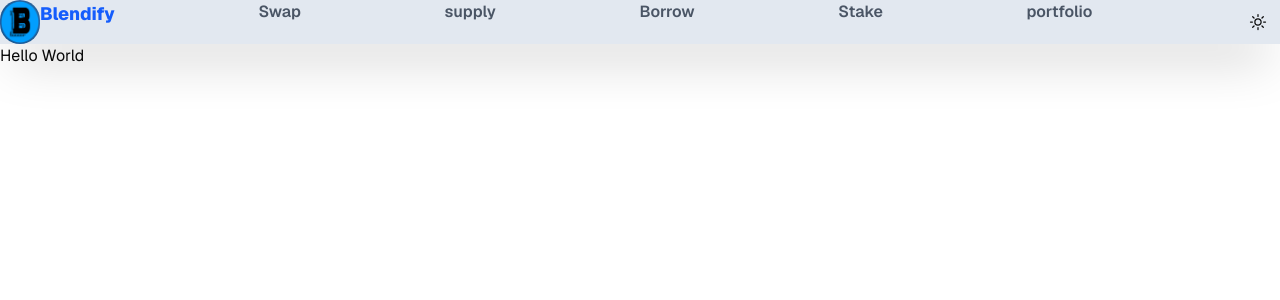
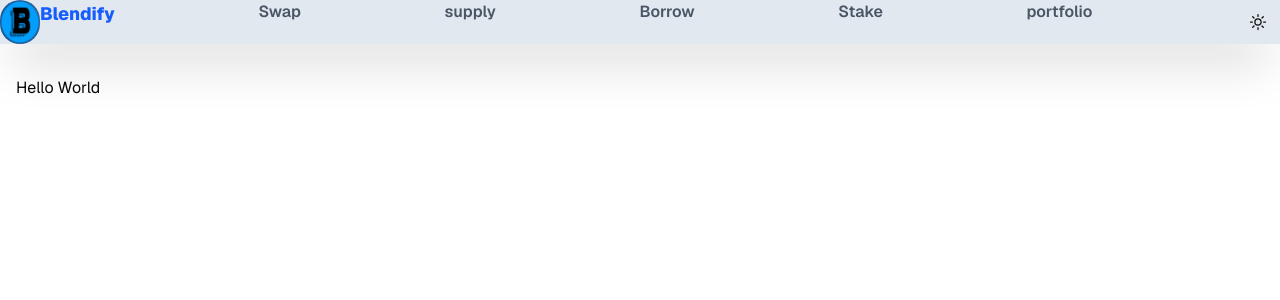
Before and after one commit to KodeckJames/Blendifi, a Next.js app: page / in a window 1280 px wide. Shown: the top 300 px of the page. Built offline with nearby package versions, Linux system fonts and the light colour scheme.

Commit message:
Refactor ThemeProvider import and update layout structure for improved theme management

```diff
--- a/src/app/layout.tsx
+++ b/src/app/layout.tsx
@@ -2,7 +2,7 @@ import type { Metadata } from "next";
 import { Geist, Geist_Mono } from "next/font/google";
 import "./globals.css";
 import HeaderSection from "@/components/Header";
-import { ThemeProvider } from "next-themes";
+import { ThemeProvider } from "@/components/ThemeProviders";
 
 const geistSans = Geist({
   variable: "--font-geist-sans",
@@ -27,18 +27,18 @@ export default function RootLayout({
   return (
     <html lang="en" suppressHydrationWarning>
       <body
-          className={`${geistSans.variable} ${geistMono.variable} antialiased`}
+        className={`${geistSans.variable} ${geistMono.variable} antialiased min-h-screen`}
       >
         <ThemeProvider
           attribute="class"
-                defaultTheme="light"
+          defaultTheme="system"
           enableSystem
           disableTransitionOnChange
         >
-          <div className=" flex relative">
-            <HeaderSection/>
+          <div className="min-h-screen bg-background text-foreground">
+            <HeaderSection />
+            <main className="container mx-auto px-4 py-8">{children}</main>
           </div>
-          <main className="">{children}</main>
         </ThemeProvider>
       </body>
     </html>
```
Lines whose indentation alone changed are shown as unchanged.
